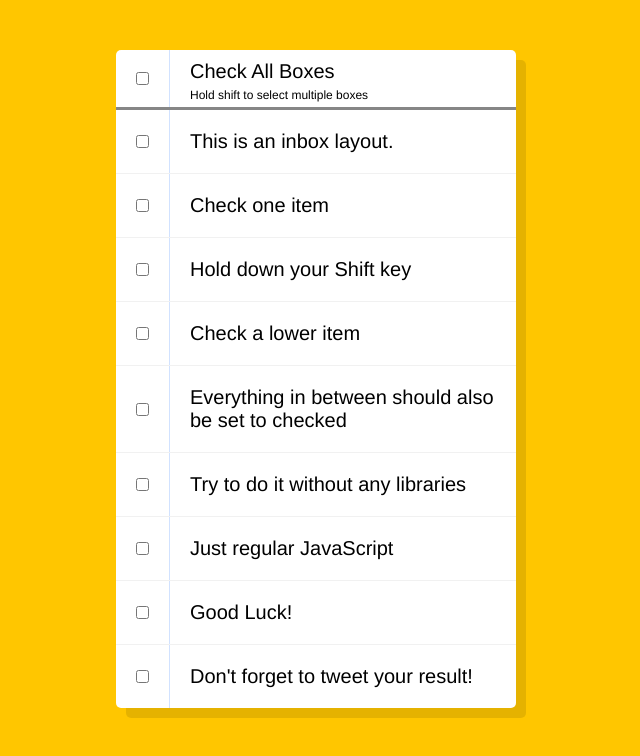
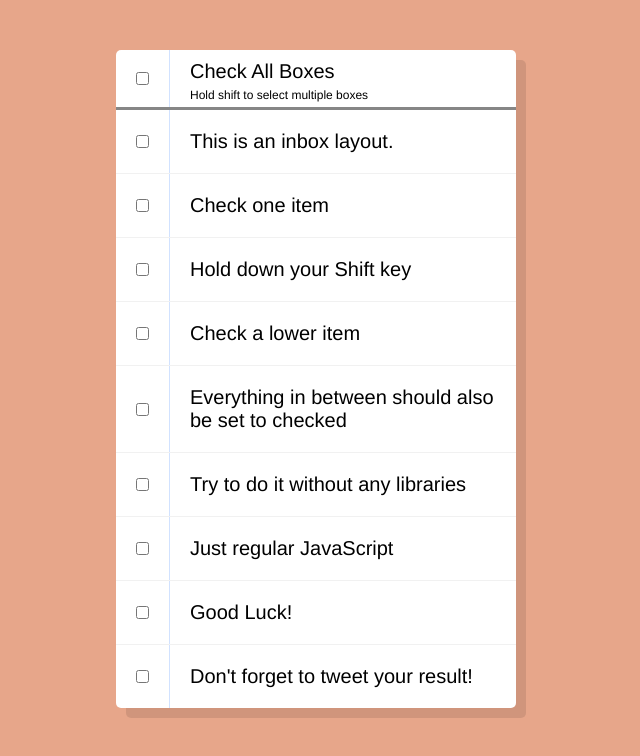
Before and after one commit to Netsujr/JS10-Checkboxes, a plain HTML site: page index.html in a window 1280 px wide. Shown: the whole page, without its empty margins (324-964 px from the left). Drawn offline with Linux system fonts and the light colour scheme.

Commit message:
background changed

```diff
--- a/style.css
+++ b/style.css
@@ -1,6 +1,6 @@
 html {
   font-family: sans-serif;
-  background: #ffc600;
+  background: #e7a68a;
 }
 
 .inbox {
```
